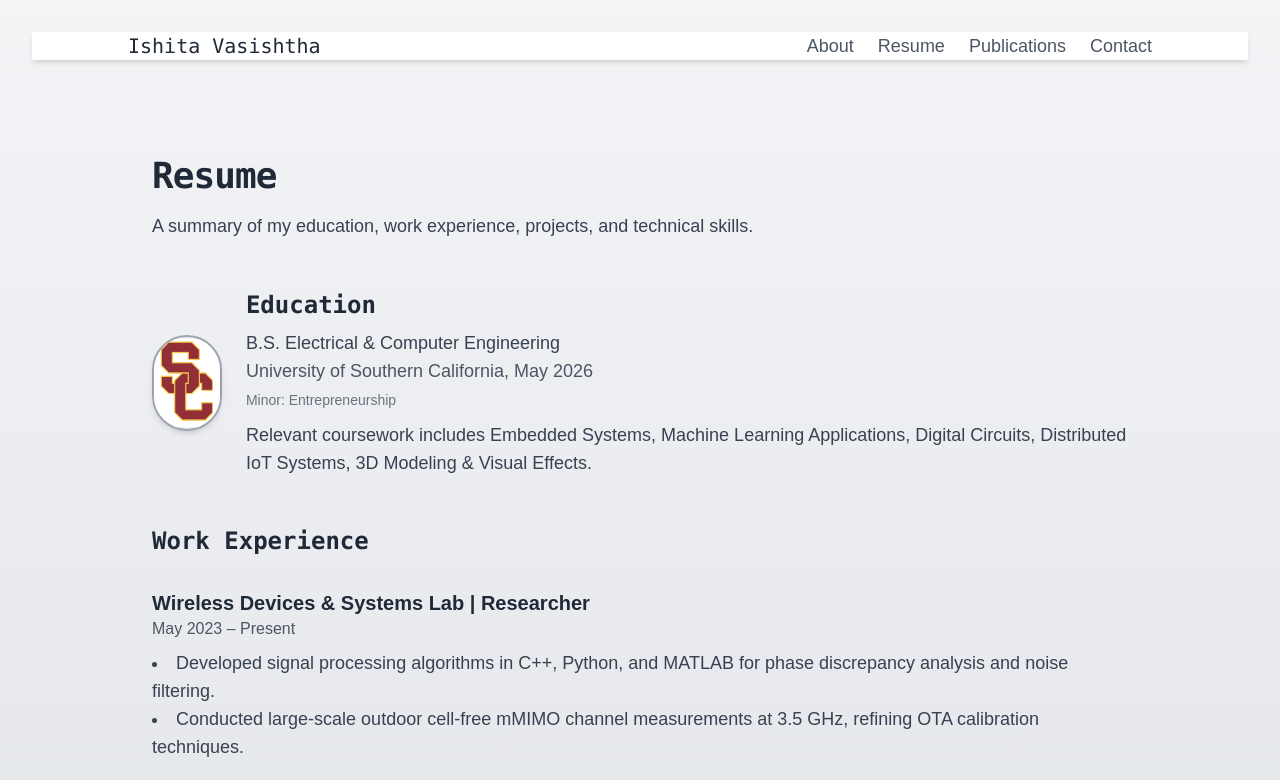
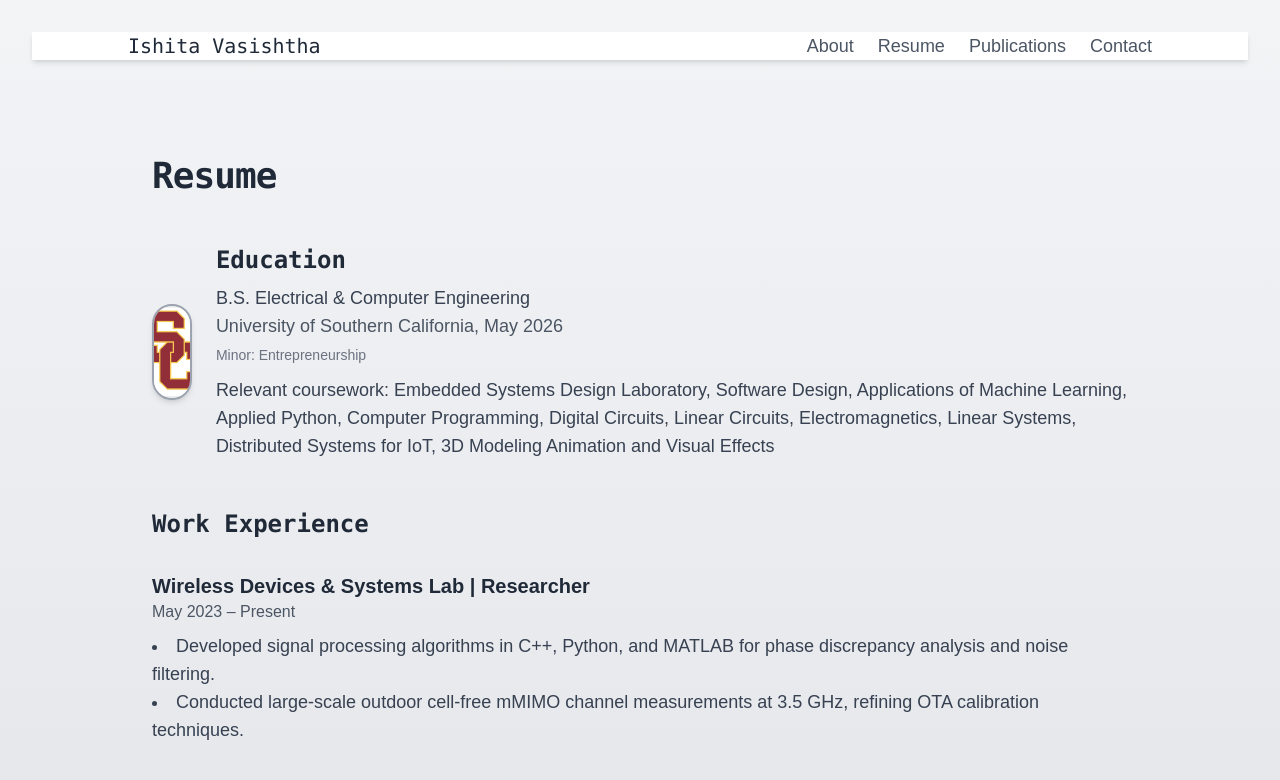
Before and after one commit to ishitav/ishitav.github.io, a Next.js app: page /ishitav.github.io/resume in a window 1280 px wide. Shown: the top 780 px of the page. Built offline with nearby package versions, Linux system fonts and the light colour scheme.

Commit message:
updated initial resume content

```diff
--- a/src/app/resume/page.js
+++ b/src/app/resume/page.js
@@ -15,9 +15,7 @@ export default function Resume() {
           <h1 className="text-4xl font-extrabold text-gray-800 tracking-tight font-mono">
             Resume
           </h1>
-          <p className="mt-4 text-lg text-gray-700 leading-relaxed max-w-2xl">
-            A summary of my education, work experience, projects, and technical skills.
-          </p>
+
         </div>
 
         {/* 🔹 Education Section */}
@@ -37,7 +35,7 @@ export default function Resume() {
               <span className="text-gray-500 text-sm">Minor: Entrepreneurship</span>
             </p>
             <p className="mt-2 text-lg text-gray-700">
-              Relevant coursework includes Embedded Systems, Machine Learning Applications, Digital Circuits, Distributed IoT Systems, 3D Modeling & Visual Effects.
+              Relevant coursework: Embedded Systems Design Laboratory, Software Design, Applications of Machine Learning, Applied Python, Computer Programming, Digital Circuits, Linear Circuits, Electromagnetics, Linear Systems,   Distributed Systems for IoT, 3D Modeling Animation and Visual Effects
             </p>
           </div>
         </div>
```
